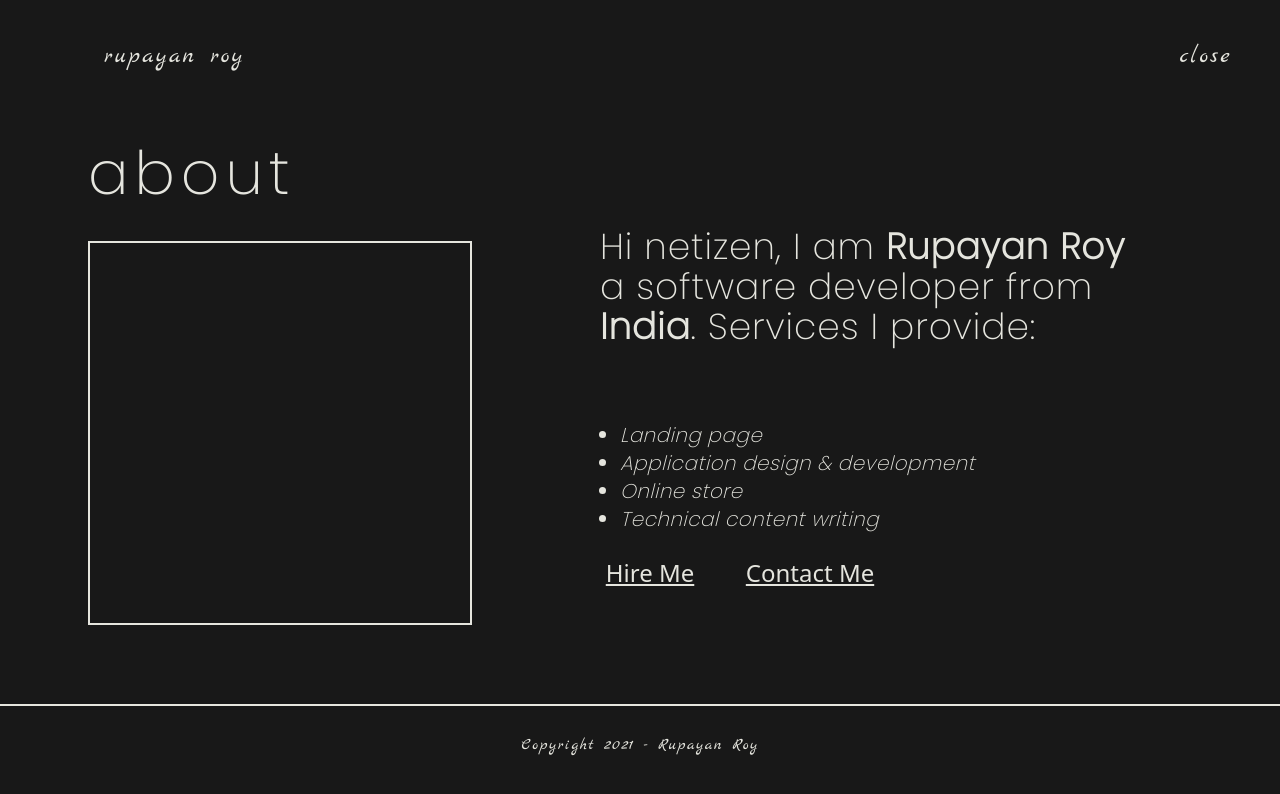
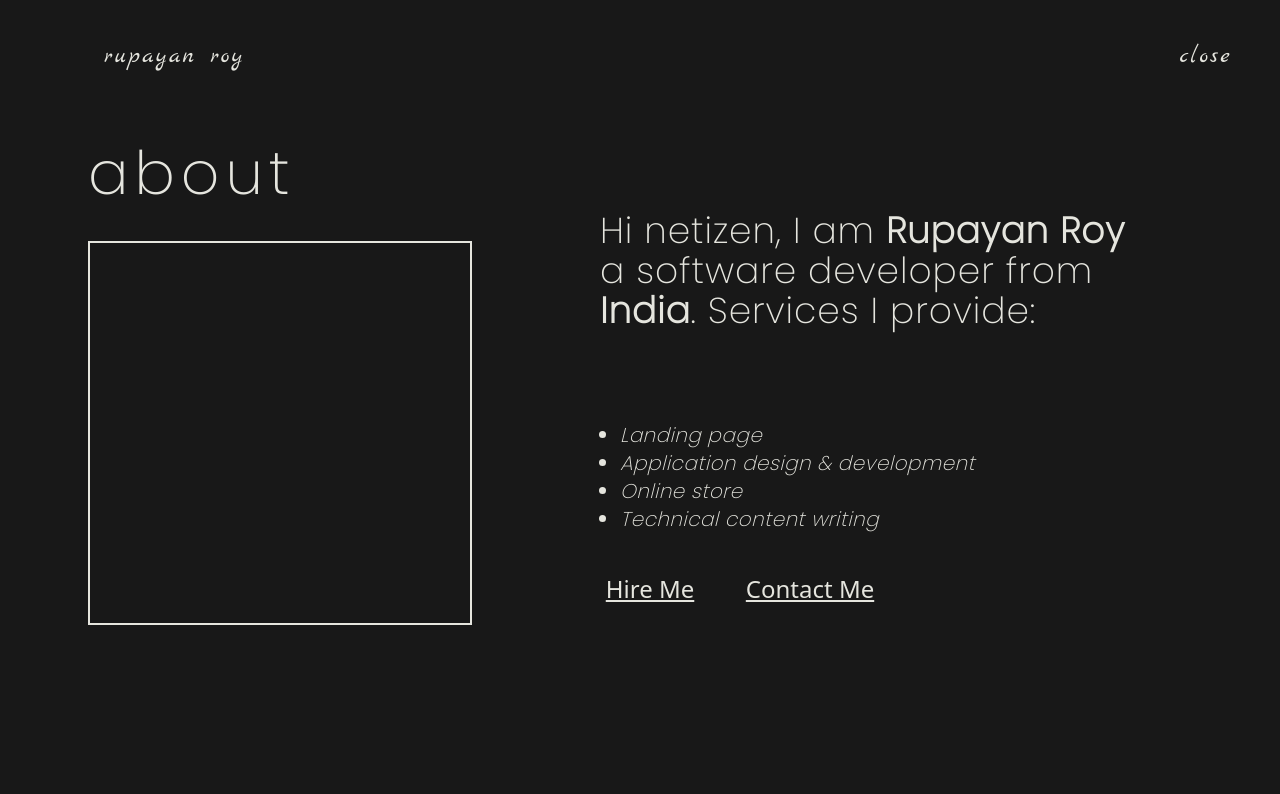
Before and after one commit to rupayanr/portfolio, a Next.js app: page /about in a window 1280 px wide. Shown: the top 794 px of the page. Built offline with nearby package versions, Linux system fonts and the light colour scheme.

Commit message:
new commuit

```diff
--- a/comps/Menu.js
+++ b/comps/Menu.js
@@ -119,14 +119,6 @@ export default function Menu() {
 
 
 
-            <div className='flex items-center justify-center w-full h-14 border-t-2 border-primary'>
-                <div className='flex'>
-                    <h3 className='text-primary font-logotext tracking-widest'>
-                        Copyright 2021 - Rupayan Roy
-                    </h3>
-                </div>
-
-            </div>
         </motion.div>
 
     )
--- a/pages/about.js
+++ b/pages/about.js
@@ -67,7 +67,7 @@ export default function about() {
 
                         </p>
                     </div>
-                    <div className='xs:h-48 md:h-40 ml-5 flex flex-col justify-around'>
+                    <div className='h-48 ml-5 flex flex-col justify-around'>
                         <p className='content-italic'>
 
                             <ul className='list-disc'>
@@ -98,15 +98,6 @@ export default function about() {
 
             </motion.div>
 
-
-            <div className='flex items-center justify-center w-full h-20 border-t-2 border-primary-dark' >
-                <div className='flex'>
-                    <h3 className='text-primary-dark font-logotext tracking-widest'>
-                        Copyright 2021 - Rupayan Roy
-                    </h3>
-                </div>
-
-            </div>
         </motion.div>
     )
 }
```
